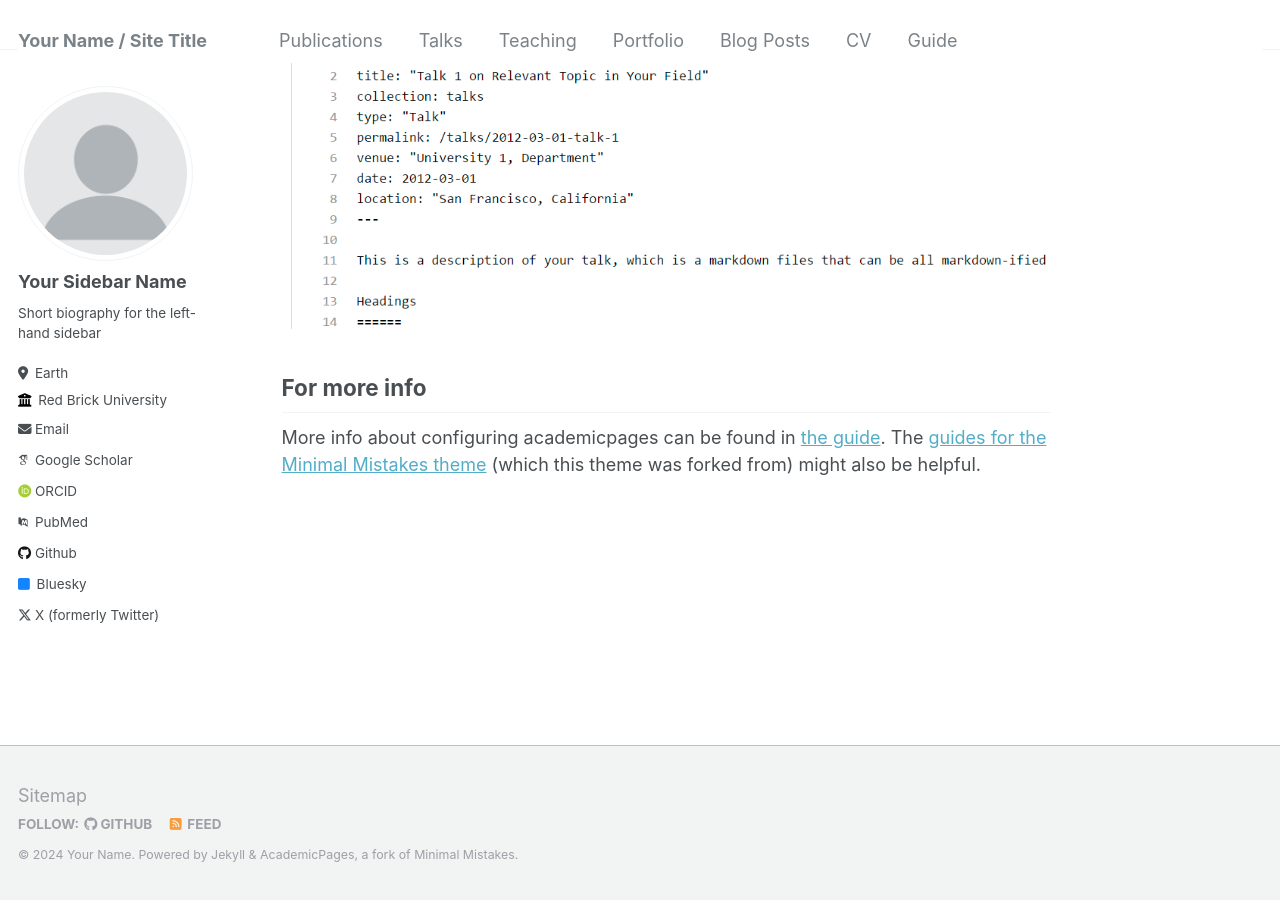
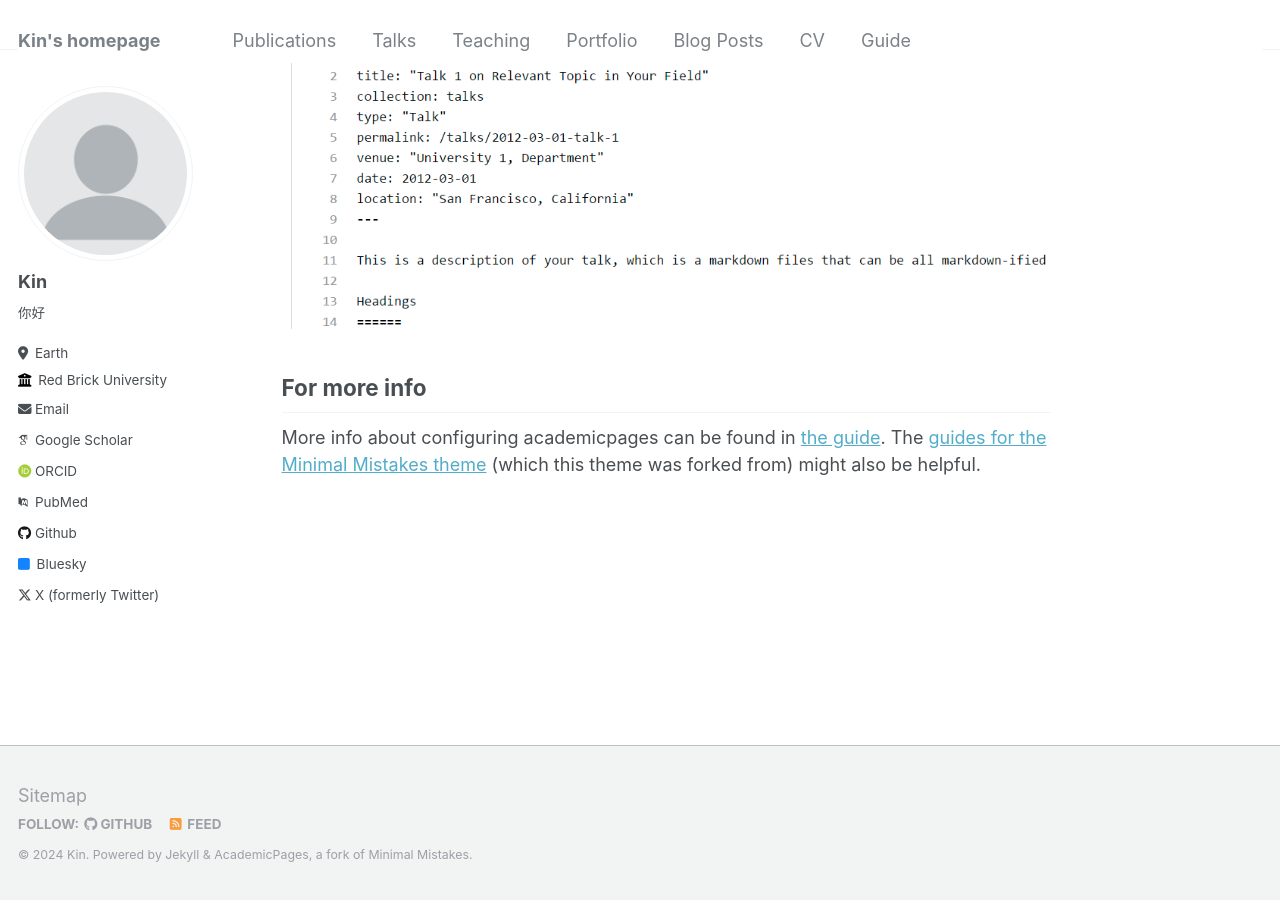
Before and after one commit to ixilebone/ixilebone.github.io, a Jekyll site: the page built from _pages/about.md, in a window 1280 px wide and 900 px high, scrolled down 2640 px. Built offline with Jekyll 4.4.1, drawn with Linux system fonts in a browser that asks for light colours; some web fonts are replaced.

Commit message:
Update _config.yml

```diff
--- a/_config.yml
+++ b/_config.yml
@@ -8,9 +8,9 @@
 
 # Basic Site Settings
 locale                   : "en-US"
-title                    : "Your Name / Site Title"
+title                    : "Kin's homepage"
 title_separator          : "-"
-name                     : &name "Your Name"
+name                     : &name "Kin"
 description              : &description "personal description"
 url                      : https://academicpages.github.io # the base hostname & protocol for your site e.g. "https://mmistakes.github.io"
 baseurl                  : "" # the subpath of your site, e.g. "/blog"
@@ -22,9 +22,9 @@ repository               : "academicpages/academicpages.github.io"
 author:
   # Biographic information
   avatar           : "profile.png"
-  name             : "Your Sidebar Name"
+  name             : "Kin"
   pronouns         : # example: "she/her"
-  bio              : "Short biography for the left-hand sidebar"
+  bio              : "你好"
   location         : "Earth"
   employer         : "Red Brick University"
   uri              : # URL
```
